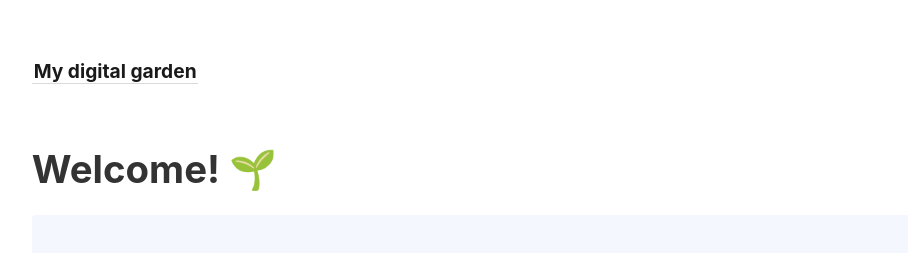
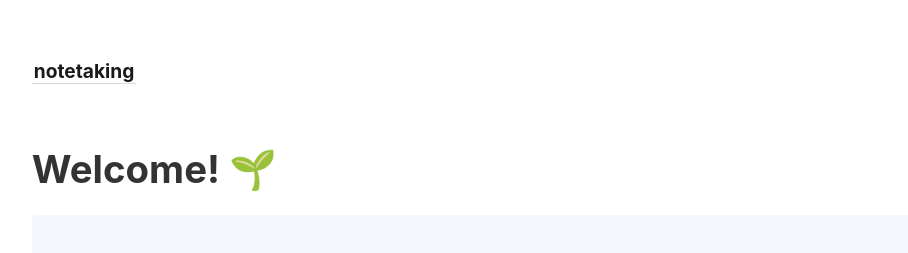
Before and after one commit to handf00t/notetaking, a Jekyll site: the page built from _pages/index.md, in a window 1280 px wide. Shown: the top 253 px of the page, without its empty margins (45-953 px from the left). Built offline with Jekyll 4.4.1, drawn with Linux system fonts in a browser that asks for light colours.

Commit message:
config title 변경

```diff
--- a/_config.yml
+++ b/_config.yml
@@ -1,4 +1,4 @@
-title:               My digital garden
+title:               notetaking
 include:             ['_pages']
 exclude:             ['_includes/notes_graph.json']
 # You may need to change the base URL depending on your deploy configuration.
```
Also changed, not shown: 1 other file.
